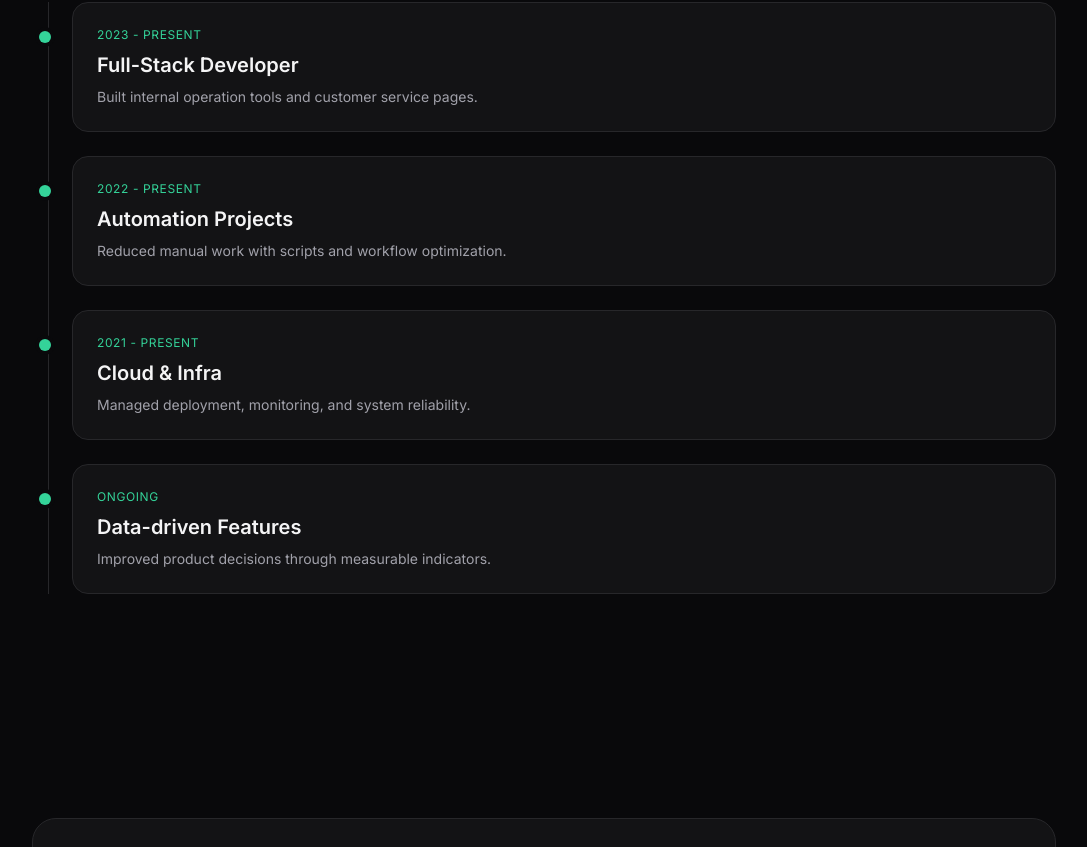
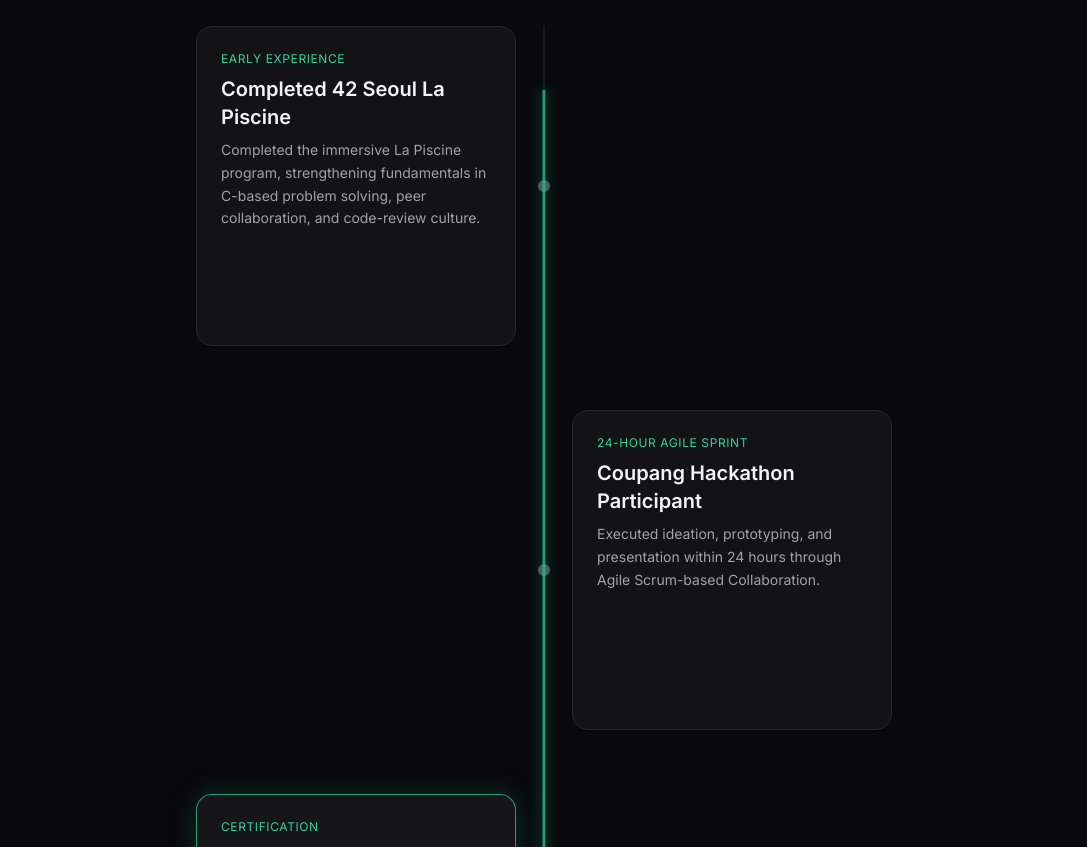
Before and after one commit to sky4564/Byungmin.me, a Next.js app: page / in a window 1280 px wide. Shown: the part 1813-2660 px from the top of the page, without its empty margins (96-1183 px from the left). Built offline with nearby package versions, Linux system fonts and the light colour scheme.

Commit message:
레이저 포인트 효과 추가

```diff
--- a/app/page.tsx
+++ b/app/page.tsx
@@ -146,13 +146,19 @@ const projectCardsByLanguage: Record<Language, ProjectCard[]> = {
 
 const experienceByLanguage = {
   ko: [
-    { title: 'Full-Stack Developer', period: '2023 - Present', detail: '내부 운영 도구와 고객용 서비스 페이지를 구축했습니다.' },
+    { title: '42서울 라피신 수료', period: '초기 경험', detail: '집중 몰입형 코딩 부트캠프(La Piscine) 과정을 수료하며 C 기반 문제 해결, 협업, 코드 리뷰 문화의 기초를 체득했습니다.' },
+    { title: '쿠팡 해커톤 참가', period: '24-hour Agile Sprint', detail: '애자일 스크럼 기반 협업(Agile Scrum-based Collaboration)으로 아이디어 기획부터 프로토타입 구현·발표까지 24시간 내 완료.' },
+    { title: '정보처리기사', period: '자격증', detail: '국가기술자격 정보처리기사 취득 (소프트웨어 설계, 개발, 데이터베이스, 운영 역량 검증).' },
+    { title: '소프트빌더 사업자 운영 (프리랜서)', period: '2023 - Present', detail: '소프트빌더를 운영하며 외주 프로젝트를 수행하고, 고객 요구사항에 맞춘 웹/업무 시스템을 프리랜서로 개발·납품하고 있습니다.' },
     { title: 'Automation Projects', period: '2022 - Present', detail: '자동화로 반복 수작업을 줄이고 업무 속도를 개선했습니다.' },
     { title: 'Cloud & Infra', period: '2021 - Present', detail: '배포, 모니터링, 인프라 안정성 운영을 담당했습니다.' },
     { title: 'Data-driven Features', period: 'Ongoing', detail: '지표 기반 개선으로 제품 의사결정을 고도화했습니다.' },
   ],
   en: [
-    { title: 'Full-Stack Developer', period: '2023 - Present', detail: 'Built internal operation tools and customer service pages.' },
+    { title: 'Completed 42 Seoul La Piscine', period: 'Early Experience', detail: 'Completed the immersive La Piscine program, strengthening fundamentals in C-based problem solving, peer collaboration, and code-review culture.' },
+    { title: 'Coupang Hackathon Participant', period: '24-hour Agile Sprint', detail: 'Executed ideation, prototyping, and presentation within 24 hours through Agile Scrum-based Collaboration.' },
+    { title: 'Engineer Information Processing', period: 'Certification', detail: 'Korean national technical certification validating software design, development, database, and operations capability.' },
+    { title: 'SoftBuilder Owner (Freelancer)', period: '2023 - Present', detail: 'Operating SoftBuilder while delivering outsourced projects as a freelancer, building and shipping custom web and business systems for clients.' },
     { title: 'Automation Projects', period: '2022 - Present', detail: 'Reduced manual work with scripts and workflow optimization.' },
     { title: 'Cloud & Infra', period: '2021 - Present', detail: 'Managed deployment, monitoring, and system reliability.' },
     { title: 'Data-driven Features', period: 'Ongoing', detail: 'Improved product decisions through measurable indicators.' },
@@ -161,7 +167,13 @@ const experienceByLanguage = {
 
 export default function PortfolioHome() {
   const projectsRef = useRef<HTMLDivElement>(null)
+  const experienceSectionRef = useRef<HTMLElement>(null)
+  const timelineRef = useRef<HTMLDivElement>(null)
+  const experienceItemRefs = useRef<(HTMLElement | null)[]>([])
+  const experienceDotRefs = useRef<(HTMLDivElement | null)[]>([])
   const [activeProjectIndex, setActiveProjectIndex] = useState(0)
+  const [activeExperienceIndex, setActiveExperienceIndex] = useState<number | null>(null)
+  const [laserPosition, setLaserPosition] = useState(0)
   const [language, setLanguage] = useState<Language>('en')
   const [backgroundTheme, setBackgroundTheme] = useState<BackgroundTheme>('dark')
   const isDark = backgroundTheme === 'dark'
@@ -241,6 +253,67 @@ export default function PortfolioHome() {
     window.addEventListener('resize', updateActiveProjectIndex)
     return () => window.removeEventListener('resize', updateActiveProjectIndex)
   }, [updateActiveProjectIndex])
+
+  useEffect(() => {
+    const syncExperienceLaser = () => {
+      const section = experienceSectionRef.current
+      const timeline = timelineRef.current
+      if (!section || !timeline) return
+
+      const viewportHeight = window.innerHeight
+      const timelineRect = timeline.getBoundingClientRect()
+      const viewportCenterY = viewportHeight * 0.48
+      const rawLaserY = viewportCenterY - timelineRect.top
+      const dotCenters = experienceDotRefs.current
+        .map((dot) => {
+          if (!dot) return null
+          const rect = dot.getBoundingClientRect()
+          return rect.top - timelineRect.top + rect.height / 2
+        })
+        .filter((value): value is number => value !== null)
+
+      if (dotCenters.length === 0) return
+
+      const lastDotCenter = dotCenters[dotCenters.length - 1] + 5
+      const clampedLaserY = Math.max(0, Math.min(lastDotCenter, rawLaserY))
+      setLaserPosition(clampedLaserY)
+
+      // 마지막 도트 이후 스크롤에서는 마지막 상태로 고정
+      if (rawLaserY >= lastDotCenter) {
+        setActiveExperienceIndex(dotCenters.length - 1)
+        return
+      }
+
+      let closestIndex: number | null = null
+      let closestDistance = Number.POSITIVE_INFINITY
+      dotCenters.forEach((dotCenterOnTimeline, index) => {
+        const distance = Math.abs(dotCenterOnTimeline - clampedLaserY)
+        if (distance < closestDistance) {
+          closestDistance = distance
+          closestIndex = index
+        }
+      })
+      // 시작 지점에서는 첫 카드 점등, 이후에는 레이저 근처의 가장 가까운 도트를 점등
+      if (clampedLaserY <= 20) {
+        setActiveExperienceIndex(0)
+      } else {
+        // 근처 범위를 넉넉히 잡아 UX 개선, 그래도 없으면 가장 가까운 도트 fallback
+        if (closestDistance <= 58) {
+          setActiveExperienceIndex(closestIndex)
+        } else {
+          setActiveExperienceIndex(closestIndex ?? 0)
+        }
+      }
+    }
+
+    syncExperienceLaser()
+    window.addEventListener('scroll', syncExperienceLaser, { passive: true })
+    window.addEventListener('resize', syncExperienceLaser)
+    return () => {
+      window.removeEventListener('scroll', syncExperienceLaser)
+      window.removeEventListener('resize', syncExperienceLaser)
+    }
+  }, [experienceItems.length])
 
   const backgroundStyles: Record<BackgroundTheme, CSSProperties> = {
     dark: {
@@ -490,18 +563,61 @@ export default function PortfolioHome() {
         </div>
       </section>
 
-      <section id="experience" className="container px-4 py-24 mx-auto scroll-mt-24 md:py-28">
+      <section id="experience" ref={experienceSectionRef} className="container px-4 py-24 mx-auto scroll-mt-24 md:py-28">
         <div className="mx-auto max-w-5xl">
           <h2 className="mb-10 text-3xl font-bold md:text-4xl">{t.experience.title}</h2>
-          <div className="relative pl-6 space-y-6 md:pl-10">
-            <div className={`absolute top-0 bottom-0 left-2 w-px md:left-4 ${isDark ? 'bg-zinc-800' : 'bg-zinc-400'}`} />
-            {experienceItems.map((item) => (
-              <article key={item.title} className={`relative p-6 rounded-2xl border ${isDark ? 'bg-zinc-900/70 border-zinc-800' : 'bg-white/92 border-zinc-300'}`}>
-                <div className={`absolute top-7 -left-[1.65rem] w-3 h-3 bg-emerald-400 rounded-full ring-4 md:-left-[2.15rem] ${isDark ? 'ring-zinc-950' : 'ring-white'}`} />
-                <p className="mb-2 text-xs tracking-wider text-emerald-400 uppercase">{item.period}</p>
-                <h3 className="mb-2 text-xl font-semibold">{item.title}</h3>
-                <p className={`text-sm ${isDark ? 'text-zinc-400' : 'text-zinc-700'}`}>{item.detail}</p>
-              </article>
+          <div ref={timelineRef} className="relative space-y-12 md:space-y-16">
+            <div className={`absolute top-0 bottom-0 left-1/2 -translate-x-1/2 w-px ${isDark ? 'bg-zinc-800' : 'bg-zinc-400'}`} />
+            <div
+              className="pointer-events-none absolute top-0 z-10 left-1/2 -translate-x-1/2 w-[3px] bg-emerald-400/70 shadow-[0_0_14px_rgba(16,185,129,0.75)] transition-all duration-150"
+              style={{ height: `${Math.max(0, laserPosition - 2)}px` }}
+            />
+            <div
+              className="pointer-events-none absolute z-20 w-20 h-20 rounded-full bg-[radial-gradient(circle,rgba(52,211,153,0.55)_0%,rgba(16,185,129,0.18)_45%,rgba(16,185,129,0)_75%)] blur-sm transition-transform duration-150"
+              style={{ left: '50%', top: `${laserPosition}px`, transform: 'translate(-50%, -50%)' }}
+            />
+            <div
+              className="pointer-events-none absolute z-30 w-3.5 h-3.5 rounded-full bg-emerald-300 shadow-[0_0_18px_rgba(16,185,129,1)] transition-transform duration-150"
+              style={{ left: '50%', top: `${laserPosition}px`, transform: 'translate(-50%, -50%)' }}
+            />
+            {experienceItems.map((item, index) => (
+              <div key={item.title} className="grid grid-cols-[1fr_56px_1fr] items-center">
+                <article
+                  ref={(el) => {
+                    experienceItemRefs.current[index] = el
+                  }}
+                  className={`relative z-20 w-[min(100%,20rem)] aspect-square p-6 rounded-2xl border transition-all duration-300 ${
+                    index % 2 === 0 ? 'col-start-1 justify-self-end' : 'col-start-3 justify-self-start'
+                  } ${
+                    index === activeExperienceIndex
+                      ? isDark
+                        ? 'bg-zinc-900/95 border-emerald-400/70 shadow-[0_0_26px_rgba(16,185,129,0.22)]'
+                        : 'bg-white border-emerald-500 shadow-[0_0_20px_rgba(16,185,129,0.2)]'
+                      : isDark
+                        ? 'bg-zinc-900/70 border-zinc-800'
+                        : 'bg-white/92 border-zinc-300'
+                  }`}
+                >
+                  <p className="mb-2 text-xs tracking-wider text-emerald-400 uppercase">{item.period}</p>
+                  <h3 className="mb-2 text-xl font-semibold">{item.title}</h3>
+                  <p className={`text-sm leading-relaxed ${isDark ? 'text-zinc-400' : 'text-zinc-700'}`}>{item.detail}</p>
+                </article>
+
+                <div className="col-start-2 row-start-1 flex justify-center">
+                  <div
+                    ref={(el) => {
+                      experienceDotRefs.current[index] = el
+                    }}
+                    className={`w-3 h-3 rounded-full ring-4 transition-all duration-300 ${
+                      index === activeExperienceIndex
+                        ? 'bg-emerald-400 scale-125 shadow-[0_0_14px_rgba(16,185,129,0.9)]'
+                        : isDark
+                          ? 'bg-zinc-600'
+                          : 'bg-zinc-400'
+                    } ${isDark ? 'ring-zinc-950' : 'ring-white'}`}
+                  />
+                </div>
+              </div>
             ))}
           </div>
         </div>
@@ -537,6 +653,8 @@ export default function PortfolioHome() {
         </div>
       </section>
 
+      <div className="h-72 md:h-[34rem]" />
+
       <footer className={`py-8 mt-auto border-t ${isDark ? 'bg-zinc-950 border-zinc-900' : 'bg-slate-50 border-zinc-300'}`}>
         <div className="container px-4 mx-auto text-center">
           <p className={isDark ? 'text-zinc-500' : 'text-zinc-600'}>© 2026 Byungmin. All rights reserved.</p>
```
